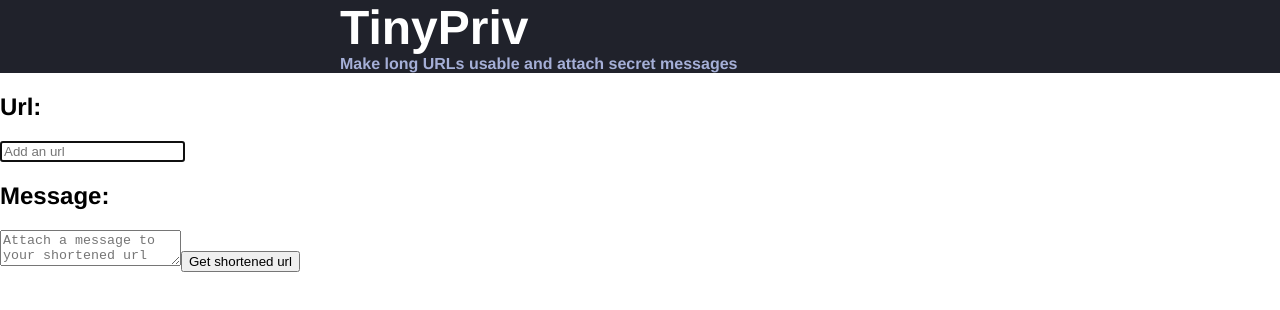
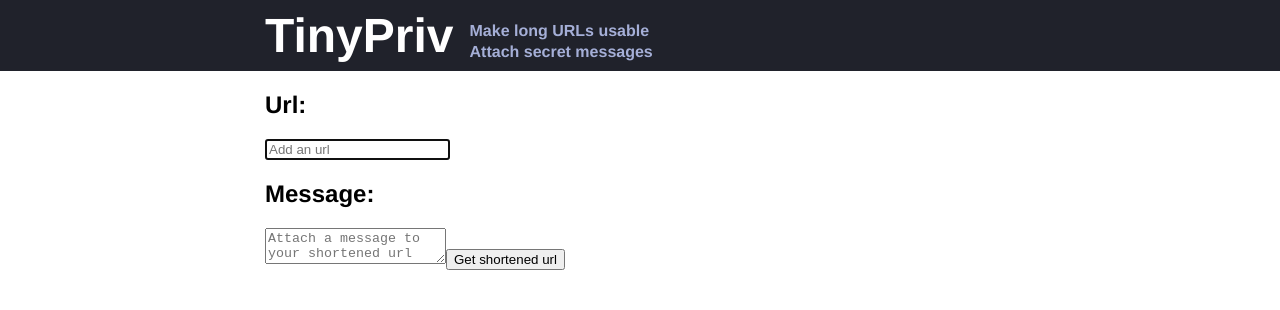
Before and after one commit to BastinJafari/tinypriv-frontend, a React (Create React App) app: page / in a window 1280 px wide. Shown: the top 310 px of the page. Built offline with nearby package versions, Linux system fonts and the light colour scheme.

Commit message:
Finish header css

```diff
--- a/package.json
+++ b/package.json
@@ -6,6 +6,7 @@
     "@testing-library/jest-dom": "^4.2.4",
     "@testing-library/react": "^9.3.2",
     "@testing-library/user-event": "^7.1.2",
+    "formik": "^2.1.4",
     "node-sass": "^4.13.1",
     "react": "^16.13.1",
     "react-dom": "^16.13.1",
--- a/src/App.js
+++ b/src/App.js
@@ -6,10 +6,11 @@
 import React from 'react';
 import './styles/styles.scss';
 import AppRouter from './Router/AppRouter'
+
 function App() {
   return (
     <div className="App">
-        <AppRouter/>
+      <AppRouter/>
     </div>
   );
 }
--- a/src/components/ForwardOrMessage.js
+++ b/src/components/ForwardOrMessage.js
@@ -21,8 +21,6 @@ class ForwardOrMessage extends Component {
         getSecret(this.props.match.params.secretKey, this.onGetSecret)
     }
 
-
-    // <ReadSecretPage message={this.state.message}/>
     render() {
         return (
             <div>
--- a/src/components/Header.js
+++ b/src/components/Header.js
@@ -4,8 +4,10 @@ const Header = () => {
     return (
         <div className="header">
             <div className="container">
-                <h1 className = "header__title">TinyPriv</h1>
-                <h2 className = "header__subtitle">Make long URLs usable and attach secret messages</h2>
+                <div className = "header__content">
+                    <h1 className = "header__title">TinyPriv</h1>
+                    <h2 className = "header__subtitle">Make long URLs usable Attach secret messages</h2>
+                </div>
             </div>
         </div>
     );
--- a/src/components/PostSecretPage.js
+++ b/src/components/PostSecretPage.js
@@ -21,10 +21,12 @@ class PostSecretPage extends Component {
         return (
             <div>
                 <Header/>
-                {this.state.secretPosted ?
-                    <ShortenedUrl shortenedUrl={this.state.shortenedUrl}/> :
-                    <PostSecretForm onSecretPosted={this.onSecretPosted}/>
-                }
+                <div className="container">
+                    {this.state.secretPosted ?
+                        <ShortenedUrl shortenedUrl={this.state.shortenedUrl}/> :
+                        <PostSecretForm onSecretPosted={this.onSecretPosted}/>
+                    }
+                </div>
             </div>
         );
     }
--- a/src/components/ReadSecretPage.js
+++ b/src/components/ReadSecretPage.js
@@ -1,7 +1,7 @@
 import React from 'react';
 
 const ReadSecretPage = (props) => (
-        <div>
+        <div className="container">
             Here is your message: {props.message}
         </div>
 )
--- a/src/styles/components/_container.scss
+++ b/src/styles/components/_container.scss
@@ -1,5 +1,9 @@
 .container {
-    max-width: 60rem;
-    margin: 0 auto;
-    padding: 0 $m-size;
+    max-width: 75rem;
+    margin: auto;
+    padding: 0 $xl-size;
 }
+
+// max-width: 80rem;
+// margin: 0 auto;
+// padding: 0 $m-size;
--- a/src/styles/components/_header.scss
+++ b/src/styles/components/_header.scss
@@ -1,6 +1,11 @@
 .header {
     background: $off-black;
-    margin-top: 0;
+    margin: 0;
+    padding: $s-size 0;
+}
+
+.header__content {
+    display: flex;
 }
 
 .header__title {
@@ -13,5 +18,8 @@
     color: $off-white;
     font-size: $m-size;
     font-weight: 900;
-    margin: 0;
+    line-height: 1.3em;
+    margin-bottom: 0;
+    margin-left: $m-size;
+    max-width: 20rem;
 }
```
Also changed, not shown: src/styles/components/_postSecret.scss (added), 1 other file (tests, documents, lock files or other folders).
